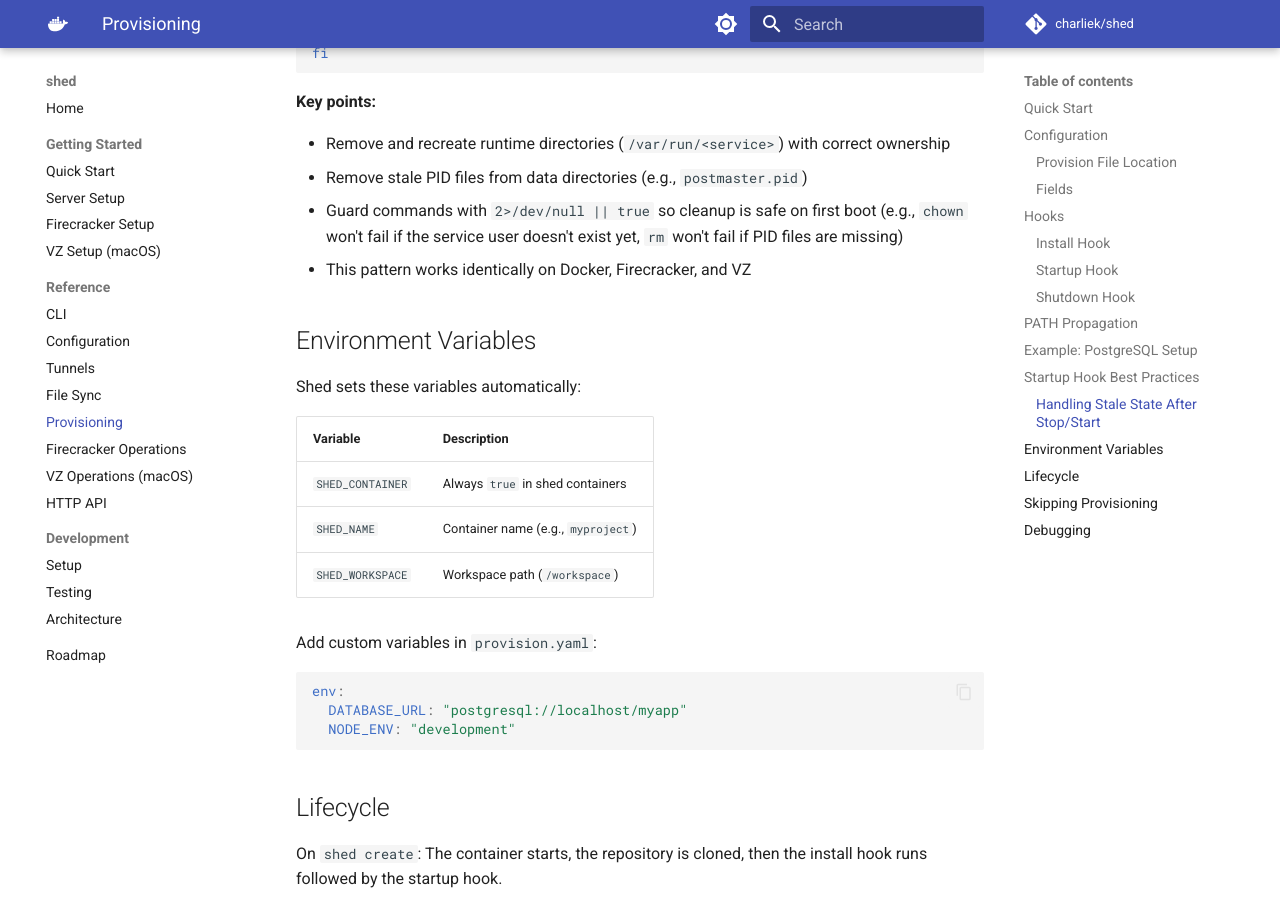
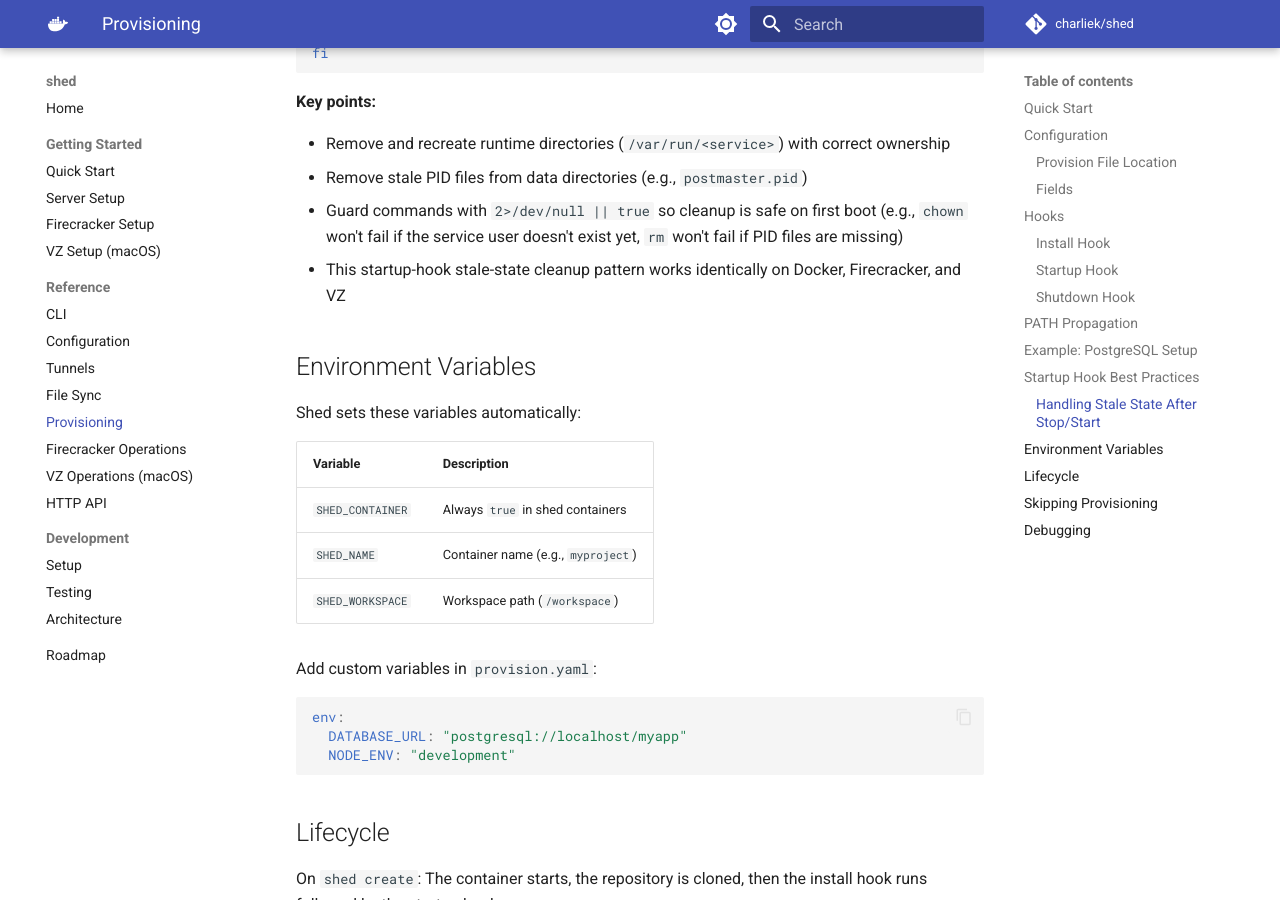
Before and after one commit to charliek/shed, an MkDocs documentation site: the page built from docs/reference/provisioning.md, in a window 1280 px wide and 900 px high, scrolled down 4414 px. Built offline with MkDocs 1.6.1 and Material for MkDocs 9.7.7, drawn with Linux system fonts in a browser that asks for light colours; comment, search, counter and statistics services are not loaded.

Commit message:
Address CodeRabbit review feedback on documentation
- Add language hints to fenced code blocks (http, text) in api.md and cli.md
- Narrow scope of "works identically" claim in provisioning.md to startup cleanup

Co-Authored-By: Claude Opus 4.6 (1M context) <noreply@anthropic.com>

```diff
--- a/docs/reference/provisioning.md
+++ b/docs/reference/provisioning.md
@@ -181,7 +181,7 @@ fi
 - Remove and recreate runtime directories (`/var/run/<service>`) with correct ownership
 - Remove stale PID files from data directories (e.g., `postmaster.pid`)
 - Guard commands with `2>/dev/null || true` so cleanup is safe on first boot (e.g., `chown` won't fail if the service user doesn't exist yet, `rm` won't fail if PID files are missing)
-- This pattern works identically on Docker, Firecracker, and VZ
+- This startup-hook stale-state cleanup pattern works identically on Docker, Firecracker, and VZ
 
 ## Environment Variables
 
```
Also changed, not shown: docs/reference/api.md (+2 -2 lines), docs/reference/cli.md (+2 -2 lines).
